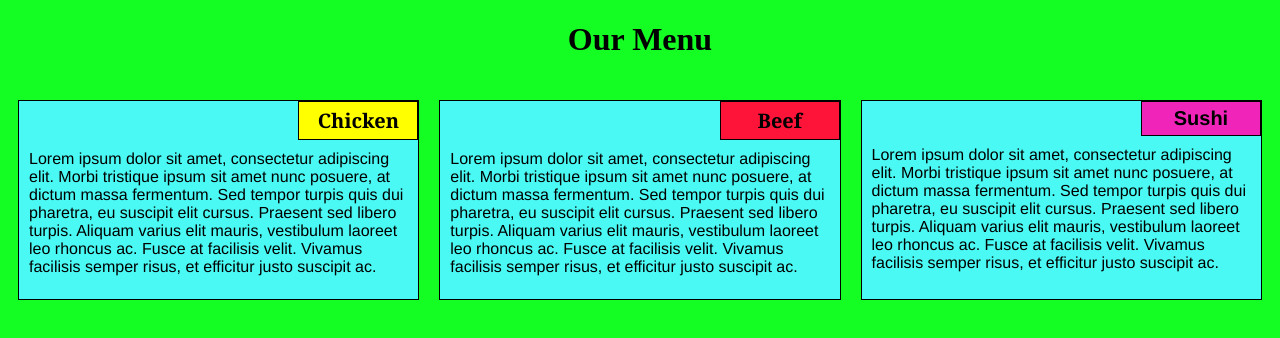
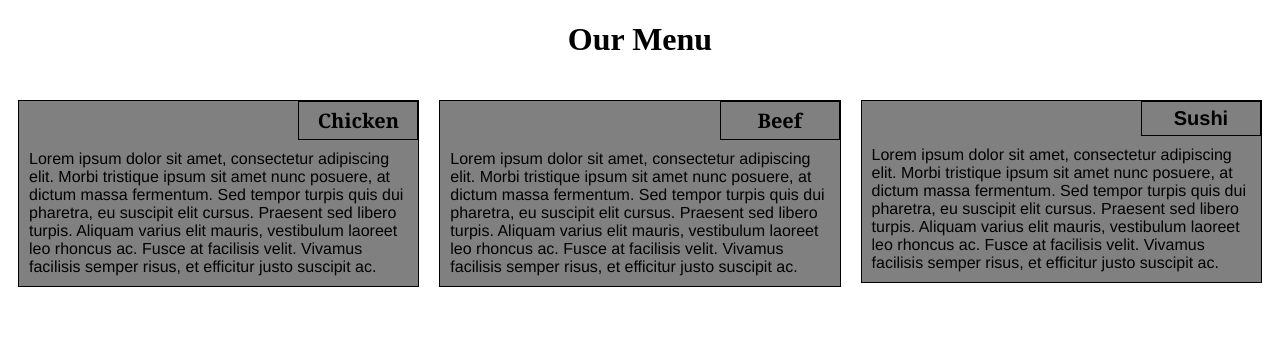
Before and after one commit to ArunSPgit/cew, a plain HTML site: page index.html in a window 1280 px wide. Drawn offline with Linux system fonts and the light colour scheme.

Commit message:
Update style123.css

```diff
--- a/style123.css
+++ b/style123.css
@@ -1,16 +1,17 @@
 * {
 	box-sizing: border-box;
 }
+body {
+
+	background-color: #ffffff;
+
+}
+
+
 
 h1 {
-
-
+clear:both;
 	text-align: center;
-}
-
-body {
-
-	background-color: #14FE24;
 
 }
 
@@ -30,12 +31,12 @@ p {
 
 section {
 	border:	1px solid black;
-	background-color: #4AF9F3;
+	background-color: grey;
 	width: 100%;
-	height: 200px;
+	height: auto;
 	font-family: Helvetica;
 	color: black;
-	position: relative;
+
 	overflow: auto;
 }
 
@@ -50,7 +51,7 @@ section {
 	margin-bottom: 0;
 	margin-top: 0;
 	padding: 5px;
-	background-color: #FFFF00;
+	background-color: grey;
 }
 
 #beef {
@@ -64,7 +65,7 @@ section {
 	margin-bottom: 0;
 	margin-top: 0;
 	padding: 5px;
-	background-color: #FF1439;
+	background-color: grey;
 }
 
 #sushi {
@@ -77,7 +78,7 @@ section {
 	font-size: 125%;
 	margin-bottom: 0;
 	margin-top: 0;
-	background-color: #F024B8;
+	background-color: grey;
 	padding: 5px;
 }
 
@@ -88,6 +89,9 @@ section {
 /* Desktop view */
 
 @media (min-width: 992px) {
+.nav-item{
+	display:none;
+}
   .c1, .c2, .c3, .c4, .c5, .c6, .c7, .c8, .c9, .c10, .c11, .c12 {
     float: left;
   }
@@ -134,6 +138,10 @@ section {
 /* Tablet view */
 
 @media (min-width: 768px) and (max-width: 991px) {
+.nav-item{
+	display:none;
+}
+overflow:auto;
   .cm1, .cm2, .cm3, .cm4, .cm5, .cm6, .cm7, .cm8, .cm9, .cm10, .cm11, .cm12 {
     float: left;
   }
```
